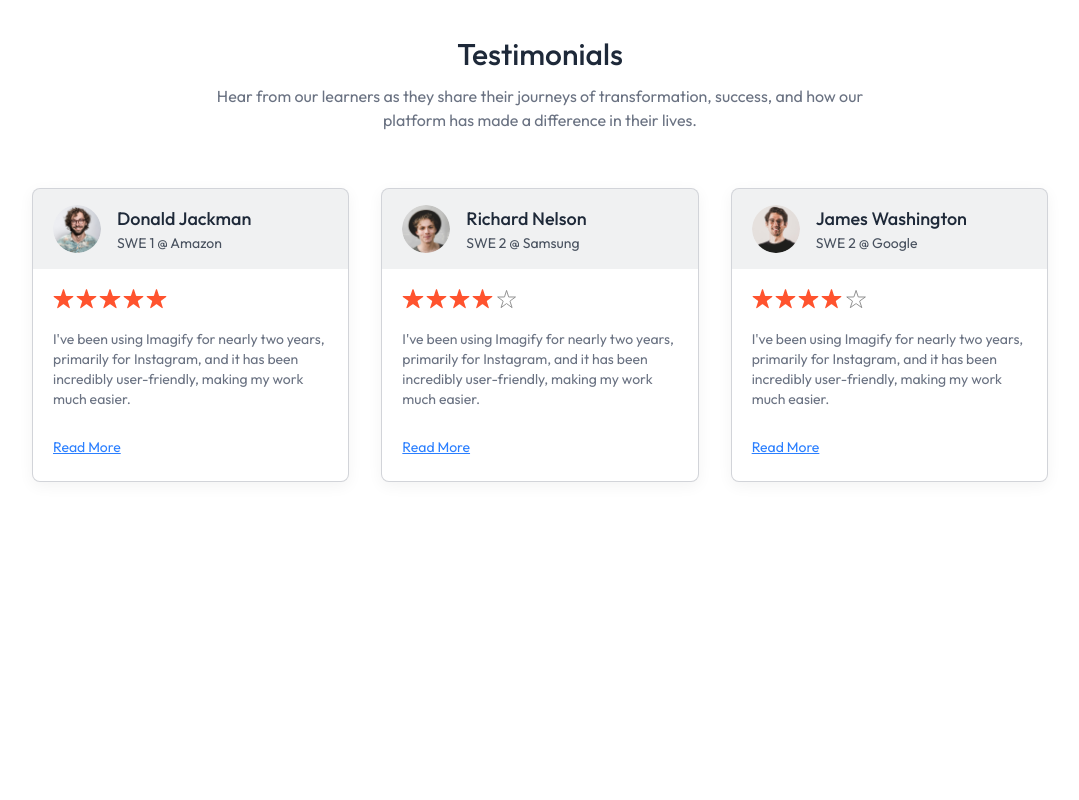
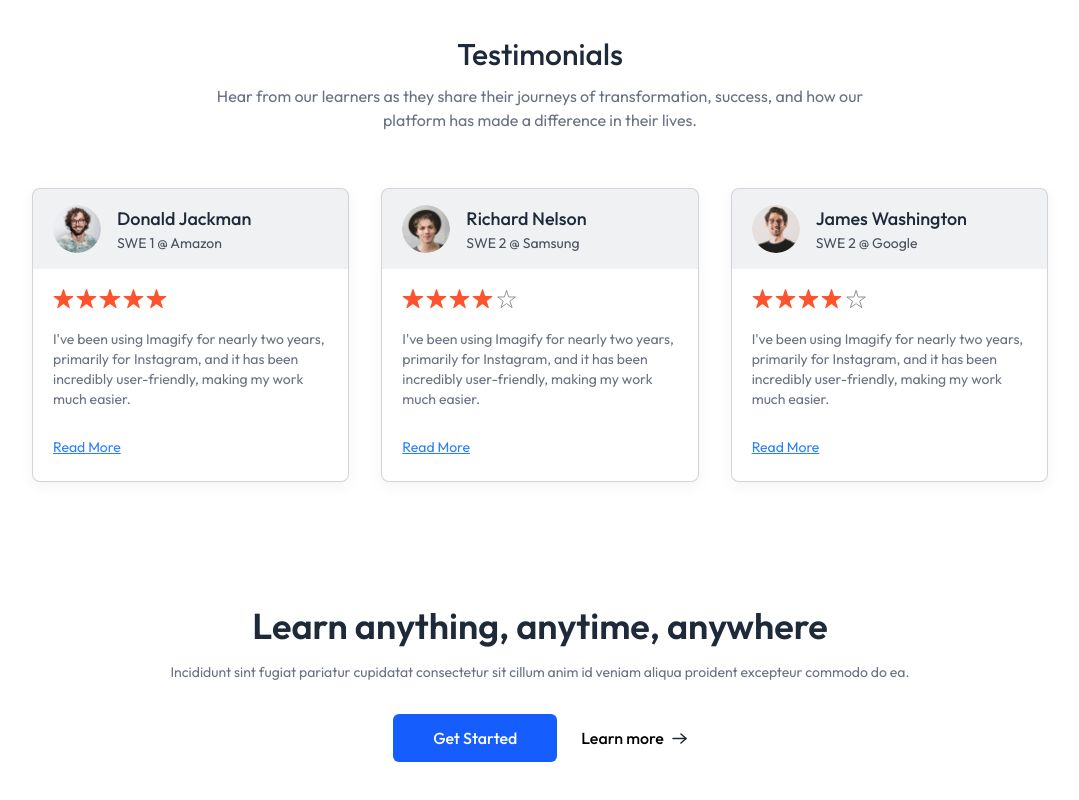
Before and after one commit to HosseinDakhili/Lms-website, a React (Vite) app: page / in a window 1280 px wide. Shown: the part 1416-2216 px from the top of the page, without its empty margins (100-1179 px from the left). Before the commit the page ends 1954 px from the top, so only its background shows below. Built offline with nearby package versions, Linux system fonts and the light colour scheme; no server answers.

Commit message:
Refactor CallToAction component for improved layout and integrate it into Home page

```diff
--- a/src/components/student/CallToAction.jsx
+++ b/src/components/student/CallToAction.jsx
@@ -1,13 +1,24 @@
 import React from "react";
+import { assets } from "../../assets/assets";
 
 const CallToAction = () => {
   return (
-    <div>
-      <h2>Learn anything, anytime, anywhere</h2>
-      <p>
+    <div className="flex flex-col items-center gap-4 pt-10 pb-24 px-8 md:px-0">
+      <h2 className="text-xl md:text-4xl text-gray-800 font-semibold ">
+        Learn anything, anytime, anywhere
+      </h2>
+      <p className="text-gray-500 sm:text-sm">
         Incididunt sint fugiat pariatur cupidatat consectetur sit cillum anim id
         veniam aliqua proident excepteur commodo do ea.
       </p>
+      <div className="flex items-center font-medium gap-6 mt-4">
+        <button className="px-10 py-3 rounded-md text-white bg-blue-600">
+          Get Started
+        </button>
+        <button className="flex items-center gap-2">
+          Learn more <img src={assets.arrow_icon} alt="arrow" />
+        </button>
+      </div>
     </div>
   );
 };
--- a/src/pages/Student/Home.jsx
+++ b/src/pages/Student/Home.jsx
@@ -5,6 +5,7 @@
 import SearchBar from '../../components/student/SearchBar'
 import CoursesSection from '../../components/student/CoursesSection'
 import TestimonielsSection from '../../components/student/TestimonielsSection'
+import CallToAction from '../../components/student/CallToAction'
 
 const Home = () => {
   return (
@@ -14,6 +15,7 @@
       <Companies/>
       <CoursesSection/>
       <TestimonielsSection/>
+      <CallToAction/>
     </div>
   )
 }
```
